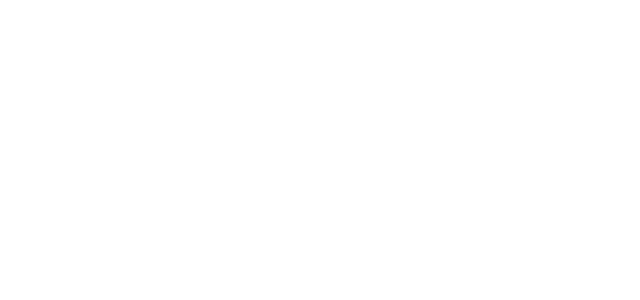
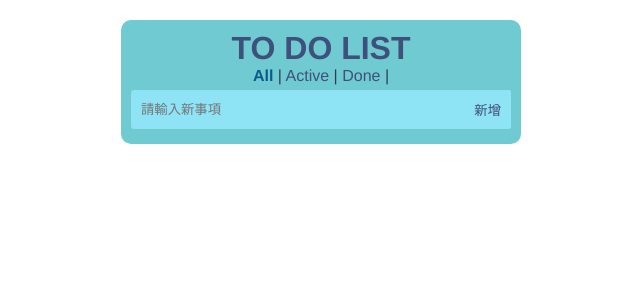
Before and after one commit to jess1104/vue_todolist, a Vue app: page /#/all in a window 1280 px wide. Shown: the top 300 px of the page, without its empty margins (319-959 px from the left). Built offline with nearby package versions, Linux system fonts and the light colour scheme.

Commit message:
feat: router

```diff
--- a/package.json
+++ b/package.json
@@ -39,7 +39,9 @@
         "parserOptions": {
             "parser": "babel-eslint"
         },
-    "rules": {}
+        "rules": {
+            "no-unused-vars": "off"
+        }
     },
     "browserslist": [
         "> 1%",
--- a/src/components/Todo.vue
+++ b/src/components/Todo.vue
@@ -2,11 +2,17 @@
   <div class="todo">
     <h1>TO DO LIST</h1>
     <!-- 不想太多歷史紀錄用replace -->
-    <router-link to="/" replace>All</router-link> |
-    <router-link :to="{ query: { filter: 'active' } }" replace>Active</router-link> |
-    <router-link :to="{ query: { filter: 'done' } }" replace>Done</router-link> |
+    <router-link to="/all" replace>All</router-link> |
+    <router-link to="/active" replace>Active</router-link> |
+    <router-link to="/done" replace>Done</router-link> |
+
     <div class="top-input">
-      <input type="text" placeholder="請輸入新事項" v-model.trim="newInput" @keyup.enter="addItem()" />
+      <input
+        type="text"
+        placeholder="請輸入新事項"
+        v-model.trim="newInput"
+        @keyup.enter="addItem()"
+      />
       <button @click="addItem()">新增</button>
     </div>
     <ul class="content">
@@ -26,8 +32,12 @@
             <button @click="edit = item.tId">編輯</button>
             <button @click="deleteTodo(item)">刪除</button>
             <div class="sort-button" v-if="filter == 'all'">
-              <button @click="upRecord(item.tId)"><i class="fas fa-chevron-up"></i></button>
-              <button @click="downRecord(item.tId)"><i class="fas fa-chevron-down"></i></button>
+              <button @click="upRecord(item.tId)">
+                <i class="fas fa-chevron-up"></i>
+              </button>
+              <button @click="downRecord(item.tId)">
+                <i class="fas fa-chevron-down"></i>
+              </button>
             </div>
           </div>
         </template>
@@ -38,7 +48,14 @@
           </div>
           <div class="button">
             <button @click="edit = null">取消</button>
-            <button @click="updateTodo({ tId: item.tId, content: item.todo.content }), (edit = null)">確定</button>
+            <button
+              @click="
+                updateTodo({ tId: item.tId, content: item.todo.content }),
+                  (edit = null)
+              "
+            >
+              確定
+            </button>
           </div>
         </template>
       </li>
@@ -56,20 +73,23 @@ export default {
     return {
       newInput: "",
       // all,active,done
-      filter: "all",
+      filter: this.$route.name.toLowerCase(),
       // 是否編輯
       edit: null,
     };
   },
   watch: {
     // this.$router.route.query.filter
-    $route: {
-      //預設route進來不會觸發連動 用immediate以表達式立即觸發回調
-      immediate: true,
-      handler: function(route) {
-        // 檢查切換至哪個e.g all
-        this.filter = route.query.filter || "all";
-      },
+    // $route: {
+    //   //預設route進來不會觸發連動 用immediate以表達式立即觸發回調
+    //   immediate: true,
+    //   handler: function (route) {
+    //     // 檢查切換至哪個e.g all
+    //     this.filter = route.query.filter || "all";
+    //   },
+    // },
+    $route(newVal, oldVal) {
+      this.filter = newVal.name.toLowerCase();
     },
   },
   computed: {
@@ -125,6 +145,7 @@ export default {
   },
   mounted() {
     this.$store.dispatch("readTodos");
+    console.log(this.list);
   },
 };
 </script>
--- a/src/router/index.js
+++ b/src/router/index.js
@@ -1,27 +1,33 @@
-import Vue from "vue";
-import VueRouter from "vue-router";
-import Home from "../views/Home.vue";
+import Vue from "vue"
+import VueRouter from "vue-router"
+import Home from "../views/Home.vue"
 
-Vue.use(VueRouter);
+Vue.use(VueRouter)
 
-const routes = [
-  {
+const routes = [{
         path: "/",
         name: "Home",
         component: Home,
     },
     {
-    path: "/about",
-    name: "About",
-    // route level code-splitting
-    // this generates a separate chunk (about.[hash].js) for this route
-    // which is lazy-loaded when the route is visited.
-    component: () => import(/* webpackChunkName: "about" */ "../views/About.vue"),
+        path: "/all",
+        name: "All",
+        component: Home,
     },
-];
+    {
+        path: "/active",
+        name: "Active",
+        component: Home,
+    },
+    {
+        path: "/done",
+        name: "Done",
+        component: Home,
+    },
+]
 
 const router = new VueRouter({
     routes,
-});
+})
 
-export default router;
+export default router
--- a/src/views/About.vue
+++ /dev/null
@@ -1,5 +0,0 @@
-<template>
-  <div class="about">
-    <h1>This is an about page</h1>
-  </div>
-</template>
--- a/vue.config.js
+++ b/vue.config.js
@@ -1,9 +1,9 @@
 module.export = {
-  devServer: {
-    overlay: {
-      warnings: false, //不显示警告
-      errors: false, //不显示错误
+    devServer: {
+        overlay: {
+            warnings: false, //不显示警告
+            errors: false, //不显示错误
+        },
     },
-  },
-  lintOnSave: false, //关闭eslint检查
+    //lintOnSave: false, //关闭eslint检查
 };
```
Also changed, not shown: 1 other file (tests, documents, lock files or other folders). Lines whose indentation alone changed are shown as unchanged.
